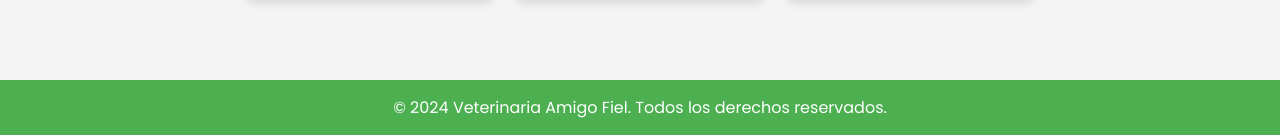
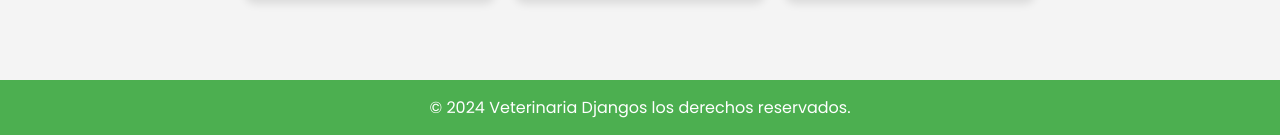
Before and after one commit to yruedahu/veterinaria_frameworks, a Django app: page / in a window 1280 px wide. Shown: the part 1163-1298 px from the top of the page. Run offline with Django 5.2, Linux system fonts and the light colour scheme; parts of the project's set-up code (start-up, migrations or seed data) failed here and were passed over.

Commit message:
Change footer

```diff
--- a/apps/veterinary_home/templates/veterinary_home/home.html
+++ b/apps/veterinary_home/templates/veterinary_home/home.html
@@ -55,7 +55,7 @@
     </section>
 
     <footer>
-        <p>&copy; 2024 Veterinaria Amigo Fiel. Todos los derechos reservados.</p>
+        <p>&copy; 2024 Veterinaria Djangos los derechos reservados.</p>
     </footer>
 </body>
 </html>
```
